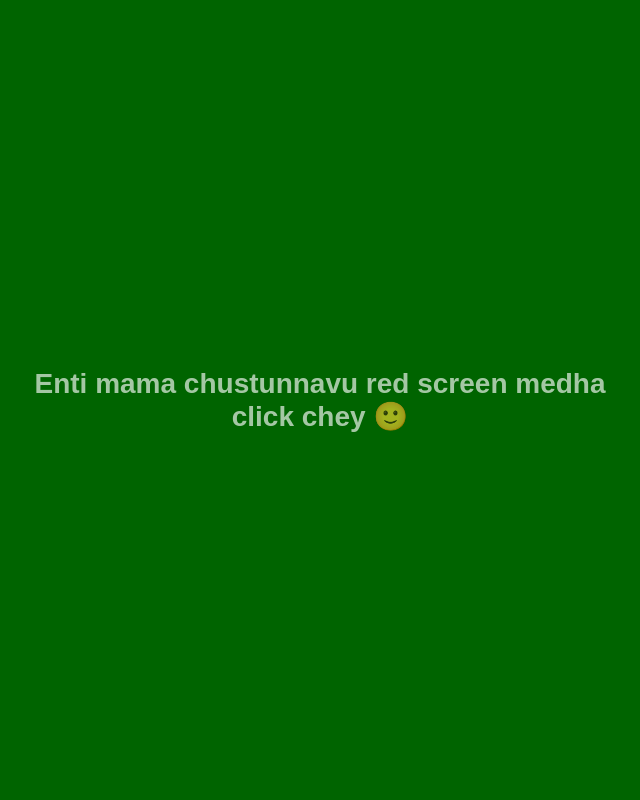
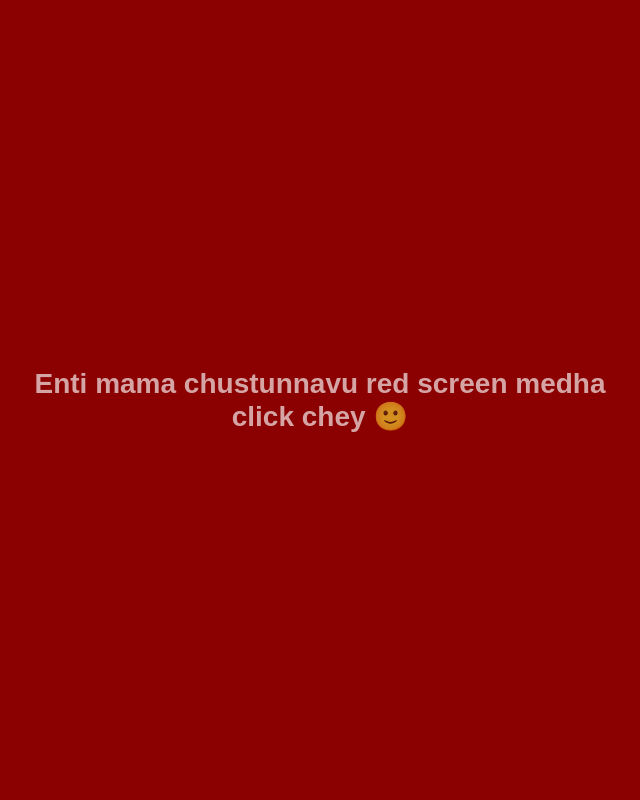
Before and after one commit to hemanth62892/Anniversary-wishes, a Flask app: page / in a window 1280 px wide. Shown: the whole page, without its empty margins (320-960 px from the left). Run offline with Flask 3, Linux system fonts and the light colour scheme.

Commit message:
Update style.css

```diff
--- a/static/style.css
+++ b/static/style.css
@@ -54,7 +54,7 @@ img {
 .curtain {
     width: 50%;
     height: 100%;
-    background:#006400;
+    background:#8B0000;
     position: absolute;
     top: 0;
     transition: transform 2.5s ease-in-out; /* Smooth sliding effect */
```
